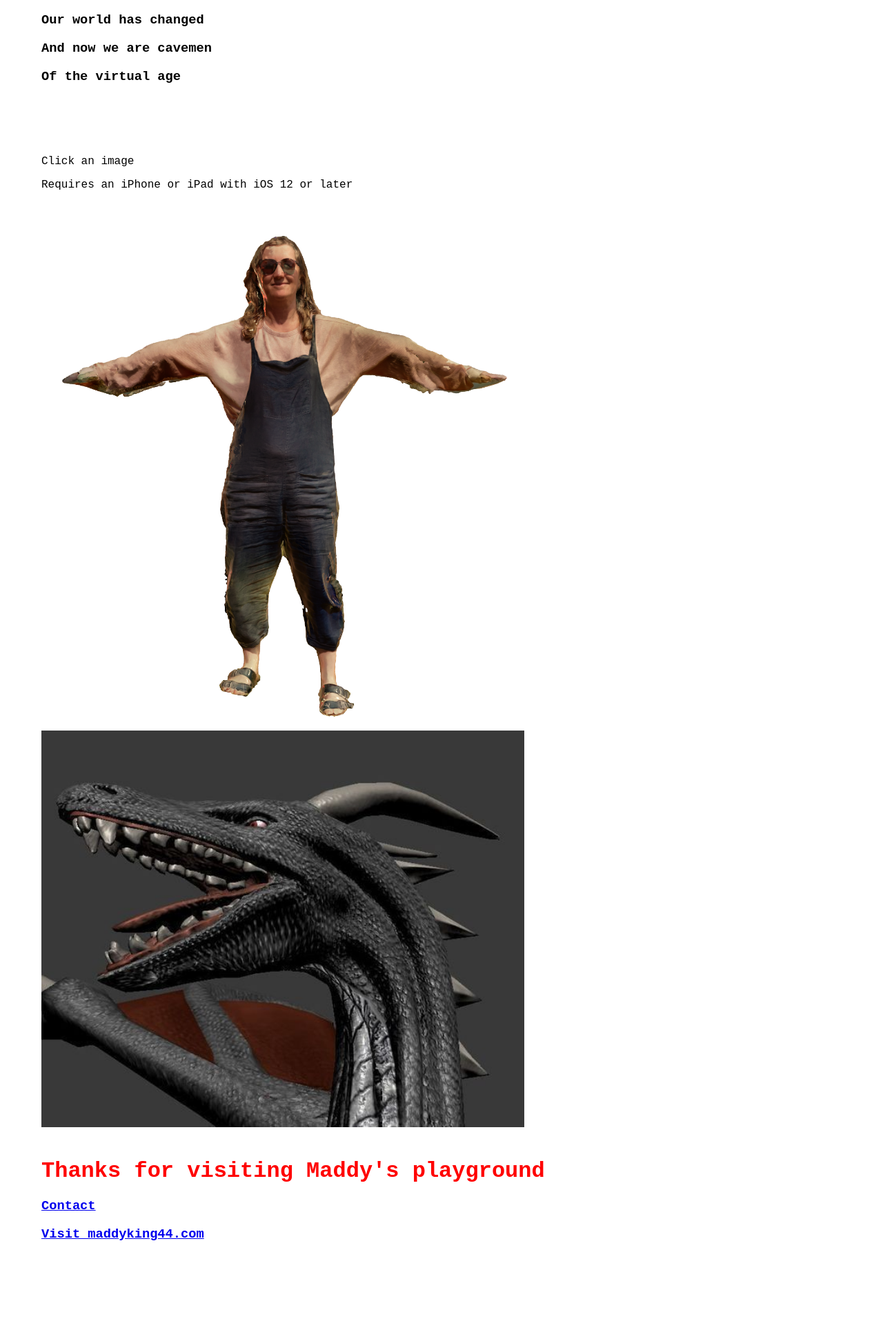
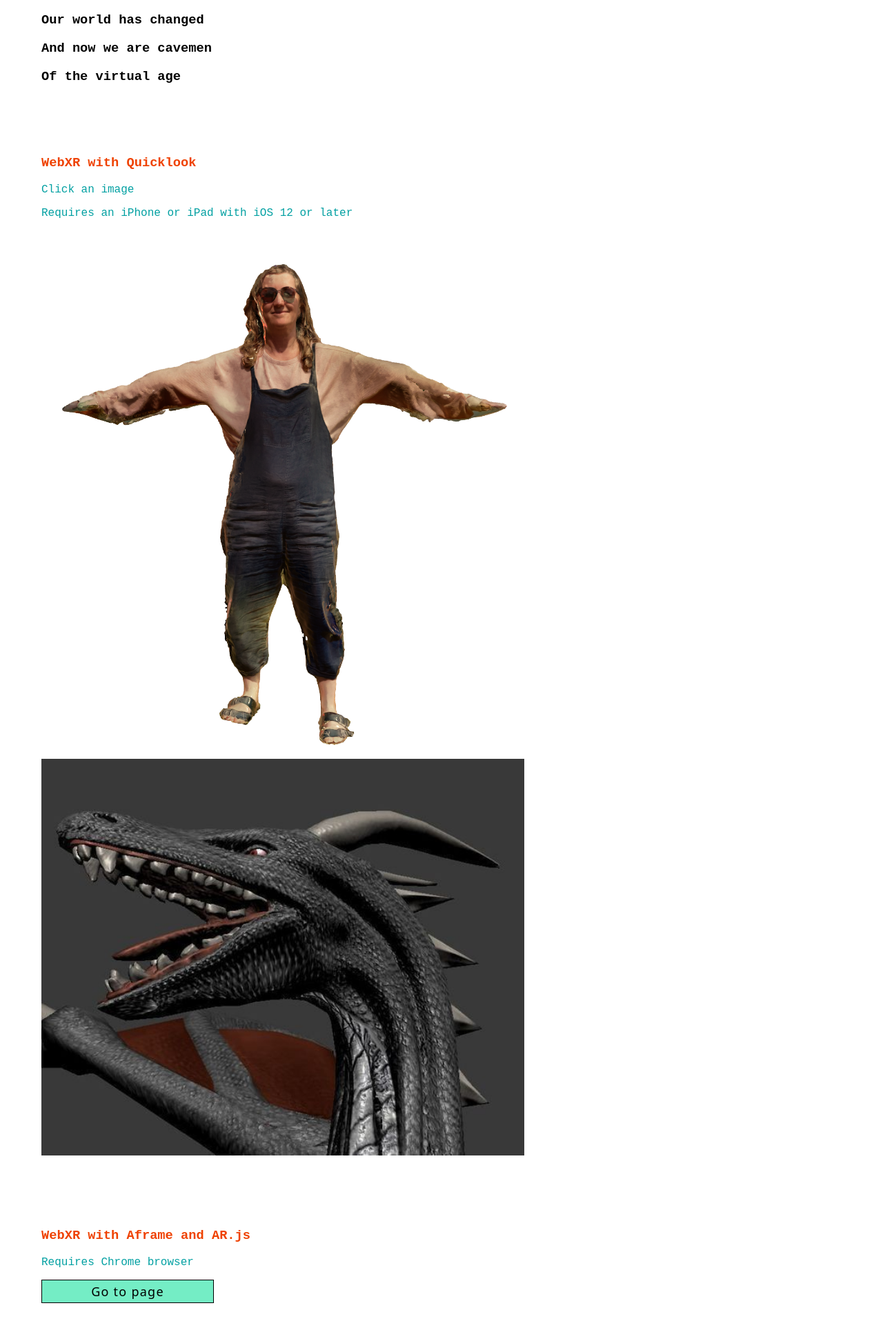
Before and after one commit to bsides44/bsides44.github.io, a website: page index.html in a window 1280 px wide. Shown: the part 728-2656 px from the top of the page at 69% size. Before the commit the page ends 2564 px from the top, so only its background shows below. Drawn offline with Linux system fonts and the light colour scheme; no server answers.

Commit message:
added aframe button

```diff
--- a/index.html
+++ b/index.html
@@ -13,6 +13,35 @@
         canvas {
             width: 100%;
             height: 100%
+        }
+
+        button {
+            width: 250px;
+            border: 1px solid black;
+            font-family: system-ui, sans-serif;
+            background: #74edc5;
+				font-weight: 100;
+            font-size: 18px;
+            line-height: 170%;
+            text-align: center;
+            display: flex;
+            align-items: center;
+            justify-content: center;
+            letter-spacing: 1.25px;
+            transition: all 200ms linear;
+        }
+        button:hover {
+				background: #02a0a2;
+				border-color: rgba(0, 0, 0, 0.05) !important;
+				border-width: 1px 0px 0px 1px !important;
+				box-shadow: 1px 1px 2px rgba(255, 255, 255, 0.2) !important;
+				font-weight: 300;
+				transition: all 200ms linear;
+				cursor: pointer;
+			}
+        a {
+            text-decoration: none;
+            color: black;
         }
 
         .visible {
@@ -32,6 +61,15 @@
         .image-width {
             width: 100%;
             max-width: 700px
+        }
+
+        .aframe {
+            margin-top: 100px
+        }
+
+        .footer {
+            margin-top: 200px;
+            margin-bottom: 80px;
         }
 
         @media screen and (max-width: 690px) {
@@ -56,8 +94,8 @@
         function repeatingFunc() {
             setTimeout(repeatingFunc, 500);
             ticker = !ticker
-            ticker ? title.style.color = "black" : title.style.color = "red"
-            words.forEach(word => ticker ? word.style.color = "black" : word.style.color = "blue")
+            ticker ? title.style.color = "black" : title.style.color = "#ef4202"
+            words.forEach(word => ticker ? word.style.color = "black" : word.style.color = "#02a0a2")
         }
 
         setTimeout(repeatingFunc, 500);
@@ -101,18 +139,19 @@
 
     <div class="textBlock">
         <div>
-            <h1 id="title" style="color:red">Why Hello There</h1>
-            <h3 class="words" style="color:blue">Our world has changed</h3>
-            <h3 class="words" style="color:blue">And now we are cavemen</h3>
-            <h3 class="words" style="color:blue">Of the virtual age</h3>
+            <h1 id="title" style="color:#ef4202">Why Hello There</h1>
+            <h3 class="words" style="color:#02a0a2">Our world has changed</h3>
+            <h3 class="words" style="color:#02a0a2">And now we are cavemen</h3>
+            <h3 class="words" style="color:#02a0a2">Of the virtual age</h3>
             <br />
         </div>
         <div id="noSafariDiv" class="visible">
             <h2 style="color:black">Please open in a different browser (Safari, Chrome, Firefox)</h2>
         </div>
         <div>
-            <p class="words" style="color:blue">Click an image</p>
-            <p class="words" style="color:blue">Requires an iPhone or iPad with iOS 12 or later</p>
+            <h3 style="color:#ef4202">WebXR with Quicklook</h3>
+            <p style="color:#02a0a2">Click an image</p>
+            <p style="color:#02a0a2">Requires an iPhone or iPad with iOS 12 or later</p>
         </div>
         <!-- Quicklook automatically turns .usdz into AR on the right device -->
         <div>
@@ -125,11 +164,16 @@
                 <img class='image-width' src='./assets/dragon.jpeg'>
             </a>
         </div>
-        <br/>
-        <div>
-            <h1 id="title" style="color:red">Thanks for visiting Maddy's playground</h1>
-            <h3 class="words" style="color:blue"><a href="https://www.maddyking44.com/#contact" target="_blank" rel="noopener noreferrer">Contact</a></h3>
-            <h3 class="words" style="color:blue"><a href="https://www.maddyking44.com"  target="_blank" rel="noopener noreferrer">Visit maddyking44.com</a></h3>
+        <div class="aframe">
+            <h3 style="color:#ef4202">WebXR with Aframe and AR.js</h3>
+            <p style="color:#02a0a2">Requires Chrome browser</p>
+            <button><a href="https://aframe-web.onrender.com/" target="_blank" rel="noopener noreferrer">Go to page</a></button>
+        </div>
+        <div class="footer">
+            <h1 id="title" style="color:#ef4202">Thanks for visiting Maddy's playground</h1>
+            <button><a href="https://www.maddyking44.com/#contact" target="_blank" rel="noopener noreferrer">Contact</a></button>
+            <br/>
+            <button><a href="https://www.maddyking44.com"  target="_blank" rel="noopener noreferrer">Visit maddyking44.com</a></button>
             <br />
         </div>
     </div>
--- a/sound.js
+++ b/sound.js
@@ -48,7 +48,7 @@ window.demoDescription = "Digital heartbeats. Using pts.js, remixed from William
     // Draw play button
     function playButton() {
         if (!bufferLoaded) {
-            form.fillOnly("#9ab").text([20, 30], "Loading...");
+            form.fillOnly("#9ab").text([20, 30], "P3 Loading...");
             return;
         }
         if (!sound || !sound.playing) {
```
